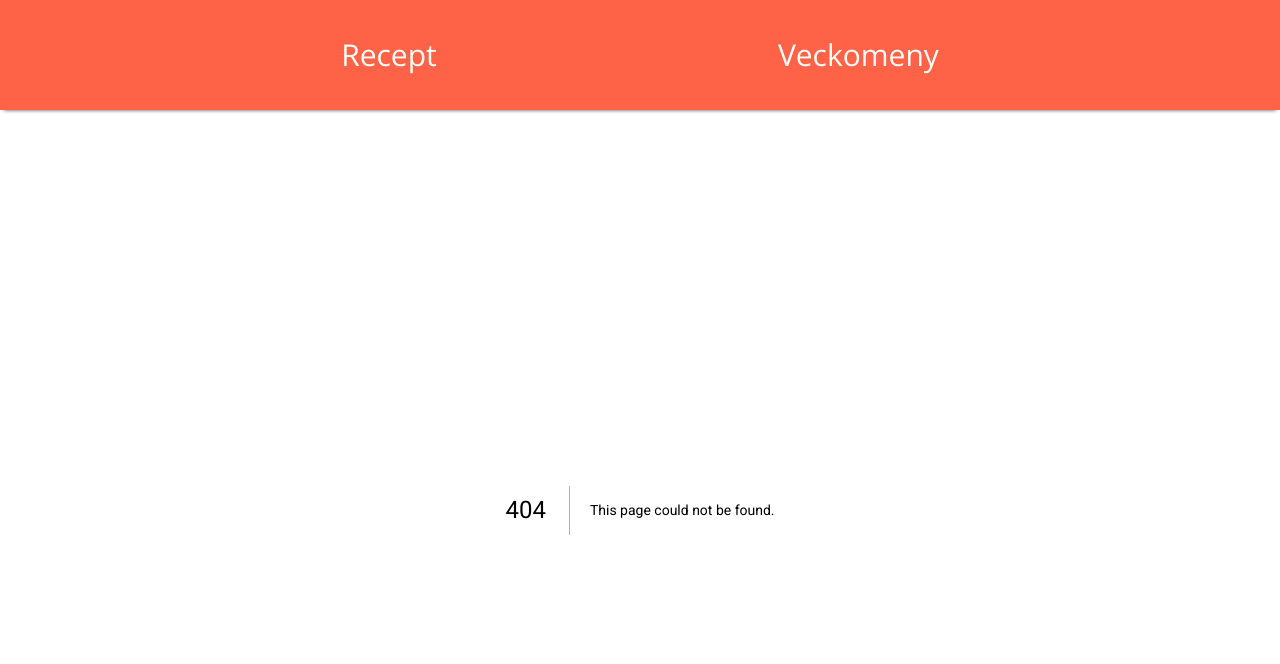
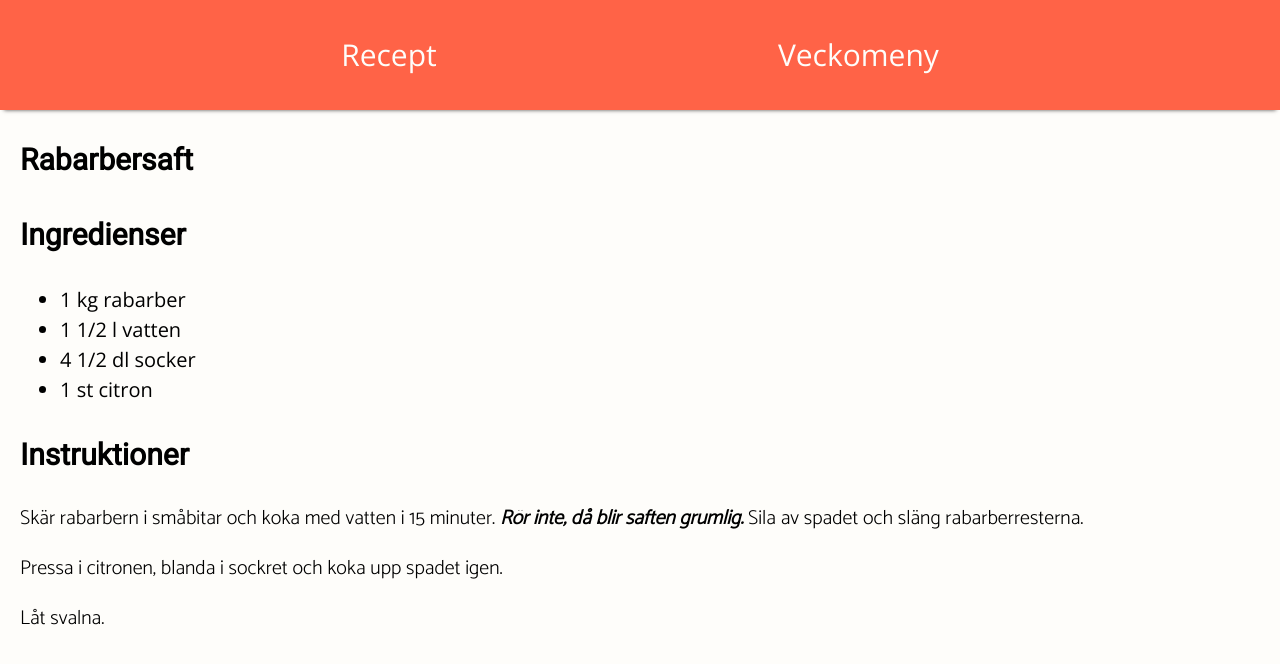
Before and after one commit to w1nston/amsenwallander.se, a Next.js app: page /recipes/rabarbersaft in a window 1280 px wide. Before the commit this address had no page. Shown: the top 664 px of the page. Built offline with nearby package versions, Linux system fonts and the light colour scheme.

Commit message:
Add rabarbersaft.

```diff
--- /dev/null
+++ b/pages/recipes/rabarbersaft.mdx
@@ -0,0 +1,16 @@
+# Rabarbersaft
+
+## Ingredienser
+
+- 1 kg rabarber
+- 1 1/2 l vatten
+- 4 1/2 dl socker
+- 1 st citron
+
+## Instruktioner
+
+Skär rabarbern i småbitar och koka med vatten i 15 minuter. **_Rör inte, då blir saften grumlig._** Sila av spadet och släng rabarberresterna.
+
+Pressa i citronen, blanda i sockret och koka upp spadet igen.
+
+Låt svalna.
```
Also changed, not shown: metadata/recipes/rabarbersaft.json (added, +7 -0 lines).
